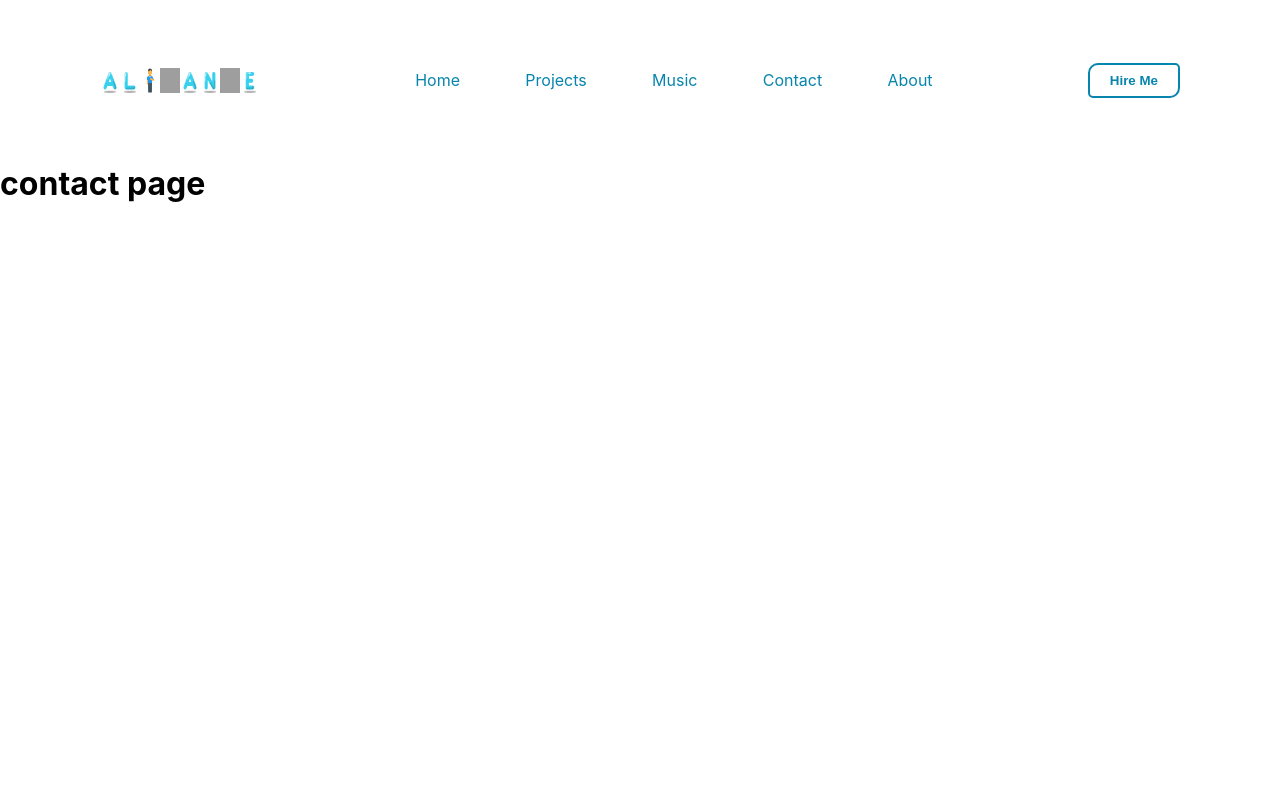
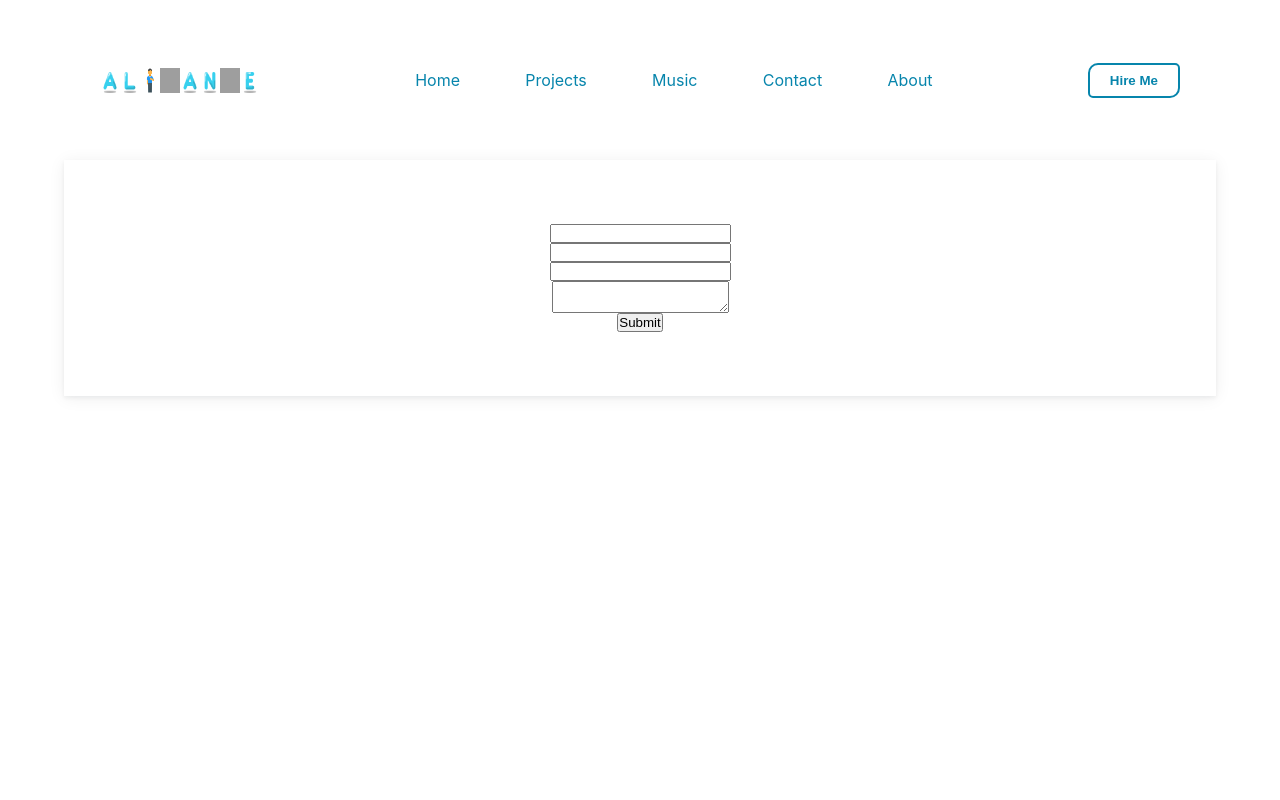
Before and after one commit to Alidantech/potfolio, a React (Vite) app: page /contact in a window 1280 px wide. Shown: the top 800 px of the page. Built offline with nearby package versions, Linux system fonts and the light colour scheme; grey boxes are pictures that could not be loaded.

Commit message:
add inpiuts

```diff
--- a/src/components/pages/Contact.tsx
+++ b/src/components/pages/Contact.tsx
@@ -1,11 +1,23 @@
-
+import {
+  TexInput,
+  TextArea,
+  SubmitInput,
+} from "../styled/inputs/inputs.styled";
+import { ContactCard } from '../styled/cards/cards';
+import { ContactPart } from "../styled/sections/sections";
 
 function Contact() {
 
   return (
-    <>
-      <h1>contact page</h1>
-    </>
+    <ContactPart>
+      <ContactCard>
+        <TexInput type="email" />
+        <TexInput type="text" />
+        <TexInput type="text" />
+        <TextArea />
+        <SubmitInput type="submit"/>
+      </ContactCard>
+    </ContactPart>
   );
 }
 
--- /dev/null
+++ b/src/components/styled/cards/ContactCard.styled.tsx
@@ -0,0 +1,18 @@
+import { styled } from "styled-components";
+
+export const ContactCard = styled.div`
+
+  width: 90vw;
+  padding: 5vw 2.5vw;
+  overflow: hidden;
+  text-align: start;
+  display: flex;
+  justify-content: space-around;
+  flex-direction: column;
+  align-items: center;
+  box-shadow: rgba(14, 30, 37, 0.055) 0px 2px 4px 0px,
+    rgba(14, 30, 37, 0.068) 0px 2px 16px 0px;
+  /* @media screen and (max-width: 1000px) {
+    width: 95vw;
+  } */
+`;
--- a/src/components/styled/cards/cards.tsx
+++ b/src/components/styled/cards/cards.tsx
@@ -1,6 +1,14 @@
+import { ContactCard } from "./ContactCard.styled";
 import { InfoCard } from "./InfoCard.styled";
 import { SkillCard } from "./SkillCard.styled";
 import { StackCard, StackCardDetails, StackCardInfo } from "./StackCard.styled";
 
 
-export { StackCard, InfoCard, SkillCard, StackCardDetails, StackCardInfo };
+export {
+  StackCard,
+  InfoCard,
+  SkillCard,
+  StackCardDetails,
+  StackCardInfo,
+  ContactCard
+};
--- /dev/null
+++ b/src/components/styled/inputs/SubmitInput.styled.tsx
@@ -0,0 +1,7 @@
+import { styled } from "styled-components";
+
+export const SubmitInput = styled.input`
+ &input[type="submit"]{
+
+ }
+`;
--- /dev/null
+++ b/src/components/styled/inputs/TextArea.styled.tsx
@@ -0,0 +1,3 @@
+import { styled } from "styled-components";
+
+export const TextArea = styled.textarea``;
--- /dev/null
+++ b/src/components/styled/inputs/TextInput.styled.tsx
@@ -0,0 +1,5 @@
+import { styled } from "styled-components";
+
+export const TexInput = styled.input`
+
+`;
--- /dev/null
+++ b/src/components/styled/inputs/inputs.styled.tsx
@@ -0,0 +1,6 @@
+import { SubmitInput } from "./SubmitInput.styled";
+import { TextArea } from "./TextArea.styled";
+import { TexInput } from "./TextInput.styled";
+
+
+export { TexInput, TextArea, SubmitInput };
--- /dev/null
+++ b/src/components/styled/sections/ContactPart.styled.tsx
@@ -0,0 +1,8 @@
+import { styled } from "styled-components";
+
+export const ContactPart = styled.section`
+  display: flex;
+  align-items: center;
+  justify-content: center;
+  text-align: center;
+`;
--- a/src/components/styled/sections/sections.tsx
+++ b/src/components/styled/sections/sections.tsx
@@ -1,7 +1,8 @@
 import { PersonalInfo } from "./PesonalInfo.styled";
+import { ContactPart } from "./ContactPart.styled";
 import { Skills } from "./Skills.styled";
 import { Stacks } from "./Stacks.styled";
 import { Testimonials } from "./Testimonials.styled";
 import { Welcome } from "./Welcome.styled";
 
-export {Welcome, Stacks, Skills, Testimonials, PersonalInfo}
+export { Welcome, Stacks, Skills, Testimonials, PersonalInfo, ContactPart };
```
